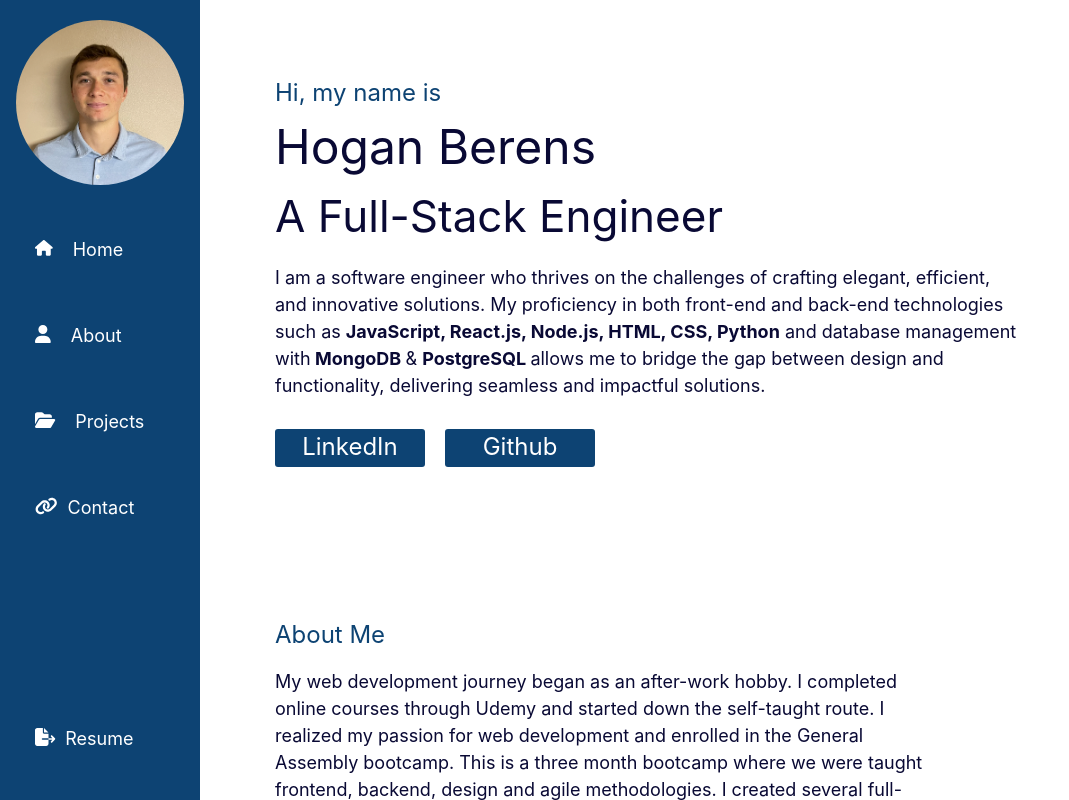
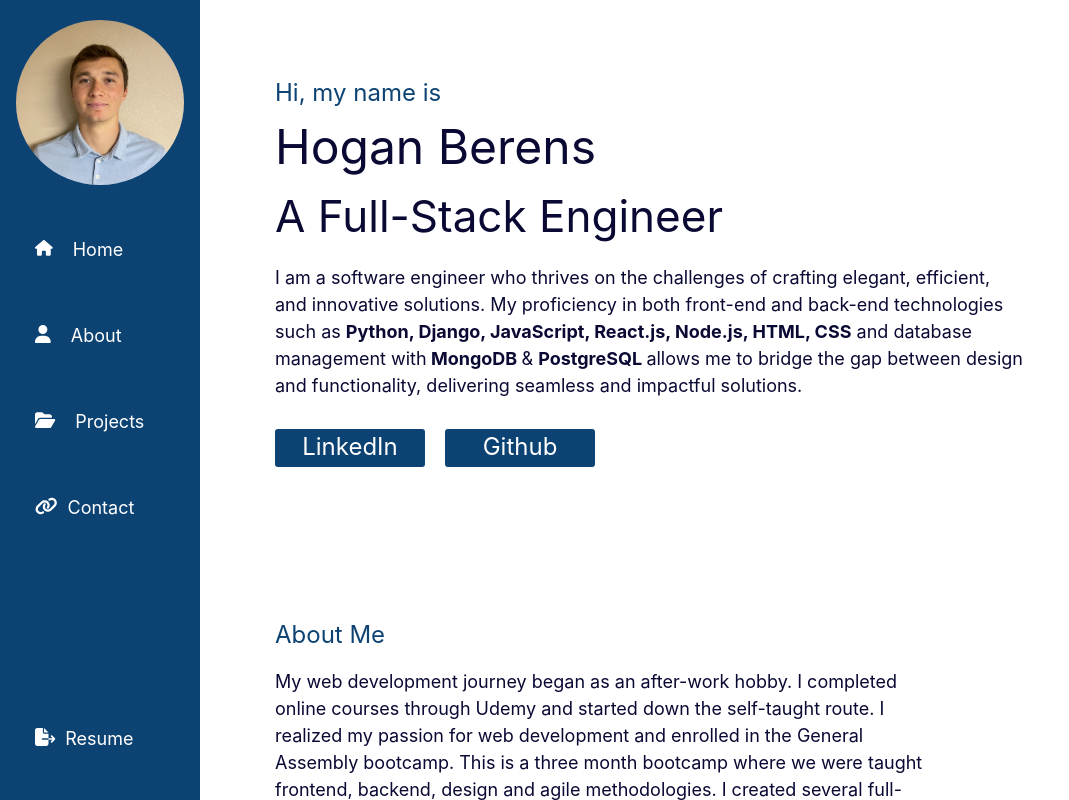
Before and after one commit to HoganBerens/hoganberens.github.io, a React (Create React App) app: page / in a window 1280 px wide. Shown: the whole page, without its empty margins (0-1069 px from the left). Built offline with nearby package versions, Linux system fonts and the light colour scheme; the HTML template or start-up script is replaced by a standard one.

Commit message:
minor grammar changes

```diff
--- a/src/components/Content/AboutMe.jsx
+++ b/src/components/Content/AboutMe.jsx
@@ -3,7 +3,7 @@ import { FontAwesomeIcon } from "@fortawesome/react-fontawesome";
 import { faAngleRight } from "@fortawesome/free-solid-svg-icons";
 
 const AboutMe = () => {
-  let tech = ["JavaScript", "React", "Jest", "Node.js", "HTML", "CSS", "Express", "Python", "MongoDB", "PostgreSQL"];
+  let tech = ["Python", "Django", "JavaScript", "React", "Jest", "Node.js", "HTML", "CSS", "Express", "PostgreSQL", "MongoDB"];
 
   return (
     <div className="aboutMe-wrapper">
--- a/src/components/Content/Content.jsx
+++ b/src/components/Content/Content.jsx
@@ -11,28 +11,16 @@ const Content = () => {
         <div className="content-name">Hogan Berens</div>
         <div className="content-title">A Full-Stack Engineer</div>
         <div className="content-description">
-          I am a software engineer who thrives on the challenges of crafting
-          elegant, efficient, and innovative solutions. My proficiency in both
-          front-end and back-end technologies such as{" "}
-          <strong>JavaScript, React.js, Node.js, HTML, CSS, Python</strong> and
-          database management with
+          I am a software engineer who thrives on the challenges of crafting elegant, efficient, and innovative solutions. My proficiency in both front-end and back-end technologies such as{" "}
+          <strong>Python, Django, JavaScript, React.js, Node.js, HTML, CSS</strong> and database management with
           <strong> MongoDB </strong> & <strong> PostgreSQL </strong>
-          allows me to bridge the gap between design and functionality,
-          delivering seamless and impactful solutions.
+          allows me to bridge the gap between design and functionality, delivering seamless and impactful solutions.
         </div>
         <div className="content-links-wrapper">
-          <a
-            className="content-link"
-            target="_blank"
-            href="https://www.linkedin.com/in/hogan-berens-869523278/"
-          >
+          <a className="content-link" target="_blank" href="https://www.linkedin.com/in/hogan-berens-869523278/">
             <span>LinkedIn</span>
           </a>
-          <a
-            className="content-link"
-            target="_blank"
-            href="https://github.com/HoganBerens"
-          >
+          <a className="content-link" target="_blank" href="https://github.com/HoganBerens">
             <span>Github</span>
           </a>
         </div>
--- a/src/components/Content/Projects.jsx
+++ b/src/components/Content/Projects.jsx
@@ -14,40 +14,40 @@ const Projects = () => {
         Projects
       </div>
       <div className="projects-container">
-        <Link target="_blank" to="https://hogans-golf-stats-tracker-471d20cc5c65.herokuapp.com/" className="projects-description-container">
-          <img src={golfStatsTrackerSS} className="projects-image" />
-          <div className="projects-description">
-            <span className="projects-description-text">Golf-Stats-Tracker is a Full-Stack app built using Express, Mongoose, HTML, CSS and MongoDB. Enter your clubs and recent scores to see the good and bad of your golf game.</span>
-          </div>
-        </Link>
         <Link target="_blank" to="https://shared-calendar-13a0dea55d3b.herokuapp.com/" className="projects-description-container">
-          <img src={sharedCalendarSS} className="projects-image" />
+          <img src={sharedCalendarSS} alt="Shared-Calendar dashboard" className="projects-image" />
           <div className="projects-description">
             <span className="projects-description-text">
               Shared-Calendar is a Full-Stack app built using React, Express, Mongoose, MongoDb and Full Calendar API. Add your events to your calendar and create a group with your friends to see their events
             </span>
           </div>
         </Link>
-        <Link target="_blank" to="https://hoganberens.github.io/Blackjack/" className="projects-description-container">
-          <img src={BlackJackSS} className="projects-image" />
+        <Link target="_blank" to="https://hogans-golf-stats-tracker-471d20cc5c65.herokuapp.com/" className="projects-description-container">
+          <img src={golfStatsTrackerSS} alt="Golf-stats-tracker dashboard" className="projects-image" />
           <div className="projects-description">
-            <span className="projects-description-text">Blackjack is single page app built with vanilla JavaScript, HTML and CSS. Wager in-game credits and test your luck!</span>
+            <span className="projects-description-text">Golf-Stats-Tracker is a Full-Stack app built using Express, Mongoose, HTML, CSS and MongoDB. Enter your clubs and recent scores to see the good and bad of your golf game.</span>
           </div>
         </Link>
         <Link target="_blank" to="https://outings-af5fe22770a5.herokuapp.com/" className="projects-description-container">
-          <img src={OutingsSS} className="projects-image" />
+          <img src={OutingsSS} alt="Outings dashboard" className="projects-image" />
           <div className="projects-description">
             <span className="projects-description-text">Outings is Full-Stack app built using Python, Django, Bootstrap and PostgreSQL. View all the sports-related events that users have posted, post your events if you want others to join! </span>
           </div>
         </Link>
         <Link to="/movieList" className="projects-description-container">
-          <img src={MovieListSS} className="projects-image" />
+          <img src={MovieListSS} alt="MovieList dashboard" className="projects-image" />
           <div className="projects-description">
             <span className="projects-description-text">Movie List is a Full-Stack app built using React and The Movie Database API. See the most popular movies or search for any movie you would like.</span>
           </div>
         </Link>
+        <Link target="_blank" to="https://hoganberens.github.io/Blackjack/" className="projects-description-container">
+          <img src={BlackJackSS} alt="Blackjack dashboard" className="projects-image" />
+          <div className="projects-description">
+            <span className="projects-description-text">Blackjack is single page app built with vanilla JavaScript, HTML and CSS. Wager in-game credits and test your luck!</span>
+          </div>
+        </Link>
         <Link to="/calculator" className="projects-description-container">
-          <img src={CalculatorSS} className="projects-image" />
+          <img src={CalculatorSS} alt="Calculator dashboard" className="projects-image" />
           <div className="projects-description">
             <span className="projects-description-text">Calculator is a single page app built using React and CSS. Use this app in place of your everyday calculator!</span>
           </div>
```
